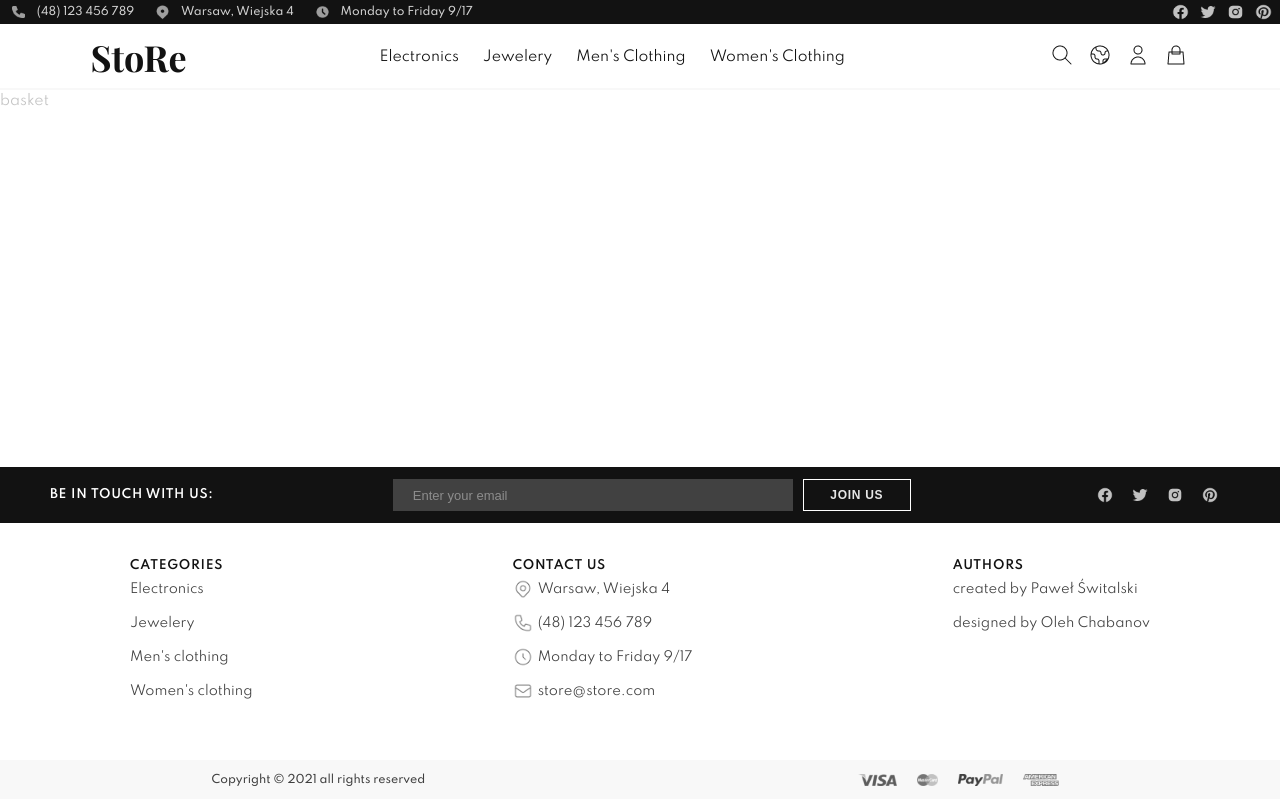
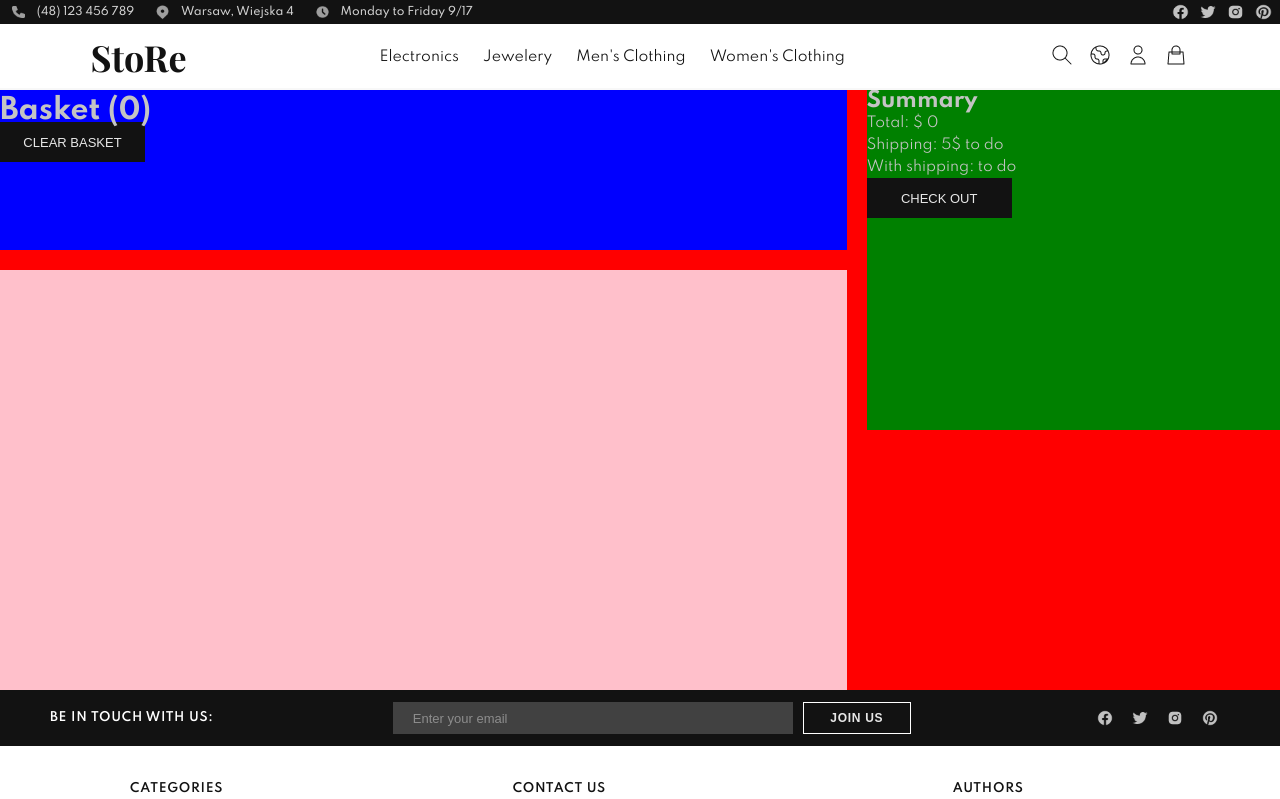
Before and after one commit to pswitalski/Store, a React (Create React App) app: page /basket in a window 1280 px wide. Shown: the top 799 px of the page. Built offline with nearby package versions, Linux system fonts and the light colour scheme; no server answers.

Commit message:
create MainBasket

```diff
--- /dev/null
+++ b/src/components/MainBasket/MainBasket.js
@@ -0,0 +1,36 @@
+import React from 'react';
+
+import Button from 'components/ItemCard/Button/Button';
+
+import { useSelector } from 'react-redux';
+
+import { StyledMainBasket, StyledHeader, StyledItemsContainer, StyledSummaryContainer, StyledH1, StyledButton, StyledP } from './MainBasket.styles';
+
+const MainBasket = () => {
+
+    const basket = useSelector(state => state.basket);
+    const {itemsInBasket, currencySymbol, quantityOfItems, total} = basket;
+
+    console.log(basket)
+
+    return(
+        <StyledMainBasket>
+            <StyledHeader>
+                <StyledH1>{`Basket (${quantityOfItems})`}</StyledH1>
+                <Button text="clear basket" />
+            </StyledHeader>
+            <StyledItemsContainer></StyledItemsContainer>
+            <StyledSummaryContainer>
+                <StyledH1>Summary</StyledH1>
+                <StyledP>
+                    {`Total: ${currencySymbol} ${total}`}
+                </StyledP>
+                <StyledP>Shipping: 5$ to do</StyledP>
+                <StyledP>With shipping: to do</StyledP>
+                <Button text="check out" />
+            </StyledSummaryContainer>
+        </StyledMainBasket>
+    )
+}
+
+export default MainBasket;
--- /dev/null
+++ b/src/components/MainBasket/MainBasket.styles.js
@@ -0,0 +1,57 @@
+import styled from "styled-components";
+
+export const StyledMainBasket = styled.main`
+    display: grid;
+    grid-template-columns: repeat(3, 1fr);
+    grid-template-rows: 160px 160px auto;
+    grid-gap: 20px;
+    background-color: red;
+    width: 100%;
+    height: 600px;
+
+    @media (max-width: 1200px) {
+        grid-template-columns: 50px 1fr 50px;
+    }
+
+    @media (max-width: 800px) {
+        grid-template-columns: 5px 1fr 5px;
+    }
+`;
+
+export const StyledHeader = styled.header`
+    background-color: blue;
+    grid-column: 1/3;
+    grid-row: 1/2;
+    padding-top: 10px;
+
+    @media (max-width: 1200px) {
+        grid-column: 2/3;
+    }
+`;
+
+export const StyledItemsContainer = styled.section`
+    grid-column: 1/3;
+    grid-row: 2/4;
+    background-color: pink;
+
+    @media (max-width: 1200px) {
+        grid-column: 2/3;
+    }
+`;
+
+export const StyledSummaryContainer = styled.section`
+    grid-column: -1/-2;
+    grid-row: 1/3;
+    background-color: green;
+
+    @media (max-width: 1200px) {
+        grid-column: 2/3;
+        grid-row: -1/-2;
+    }
+`;
+
+export const StyledH1 = styled.h1``;
+
+export const StyledButton = styled.button``;
+
+export const StyledP = styled.p``;
--- a/src/pages/Basket.js
+++ b/src/pages/Basket.js
@@ -1,12 +1,13 @@
 import React from 'react';
 
 import { Wrapper } from 'assets/styles/Wrapper';
+import MainBasket from 'components/MainBasket/MainBasket';
 
 const Basket = () => {
     return(
         <div className="basket">
             <Wrapper>
-                basket
+                <MainBasket />
             </Wrapper>
         </div>
     )
```
